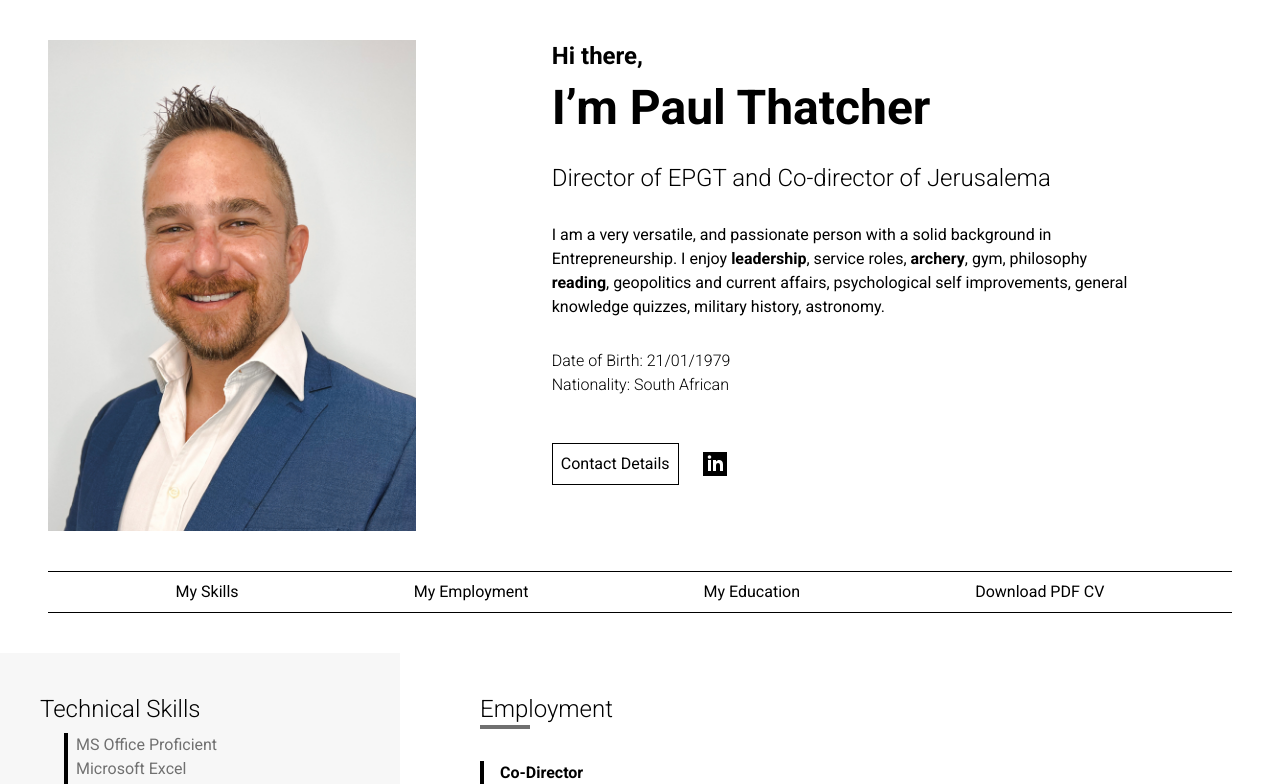
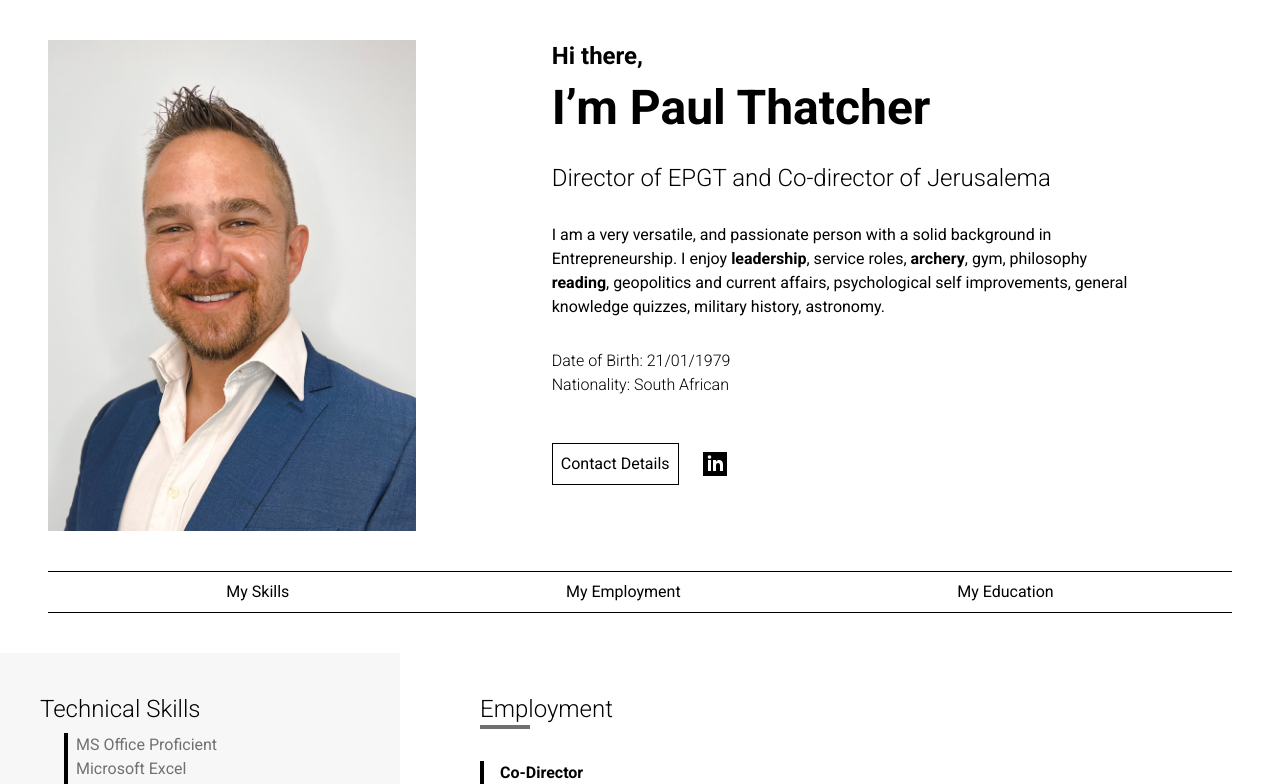
Before and after one commit to 1pulse-digital/cv-paul-thatcher, a Next.js app: page / in a window 1280 px wide. Shown: the top 784 px of the page. Built offline with nearby package versions, Linux system fonts and the light colour scheme; what tailwindcss-debug-screens would draw is missing.

Commit message:
Hide download PDF

```diff
--- a/pages/index.tsx
+++ b/pages/index.tsx
@@ -127,10 +127,10 @@ const Home: NextPage = () => {
             <NavItem onClick={scrollToSkillsSection} title={"My Skills"} />
             <NavItem onClick={scrollToSkillsSection} title={"My Employment"} />
             <NavItem onClick={scrollToSkillsSection} title={"My Education"} />
-            <NavItem
+            {/* <NavItem
               onClick={scrollToSkillsSection}
               title={"Download PDF CV"}
-            />
+            /> */}
           </div>
         </div>
 
```
